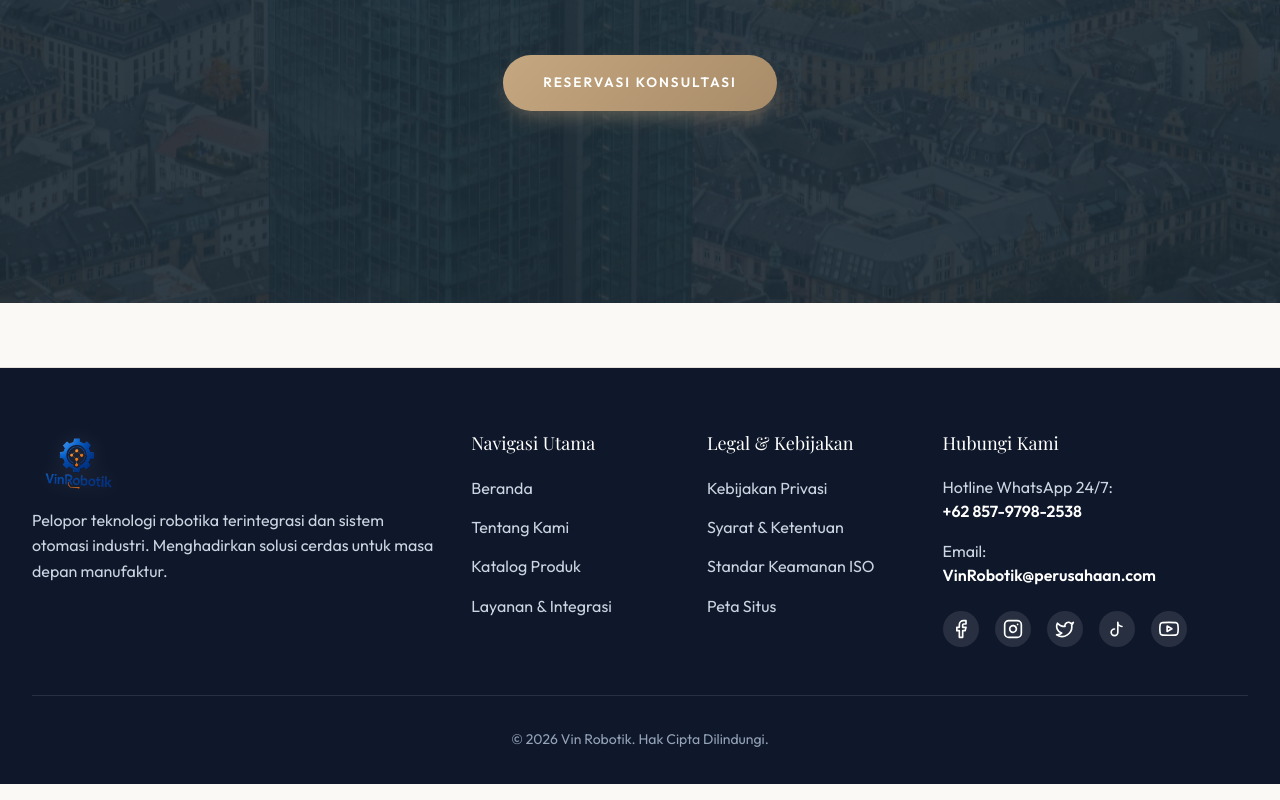
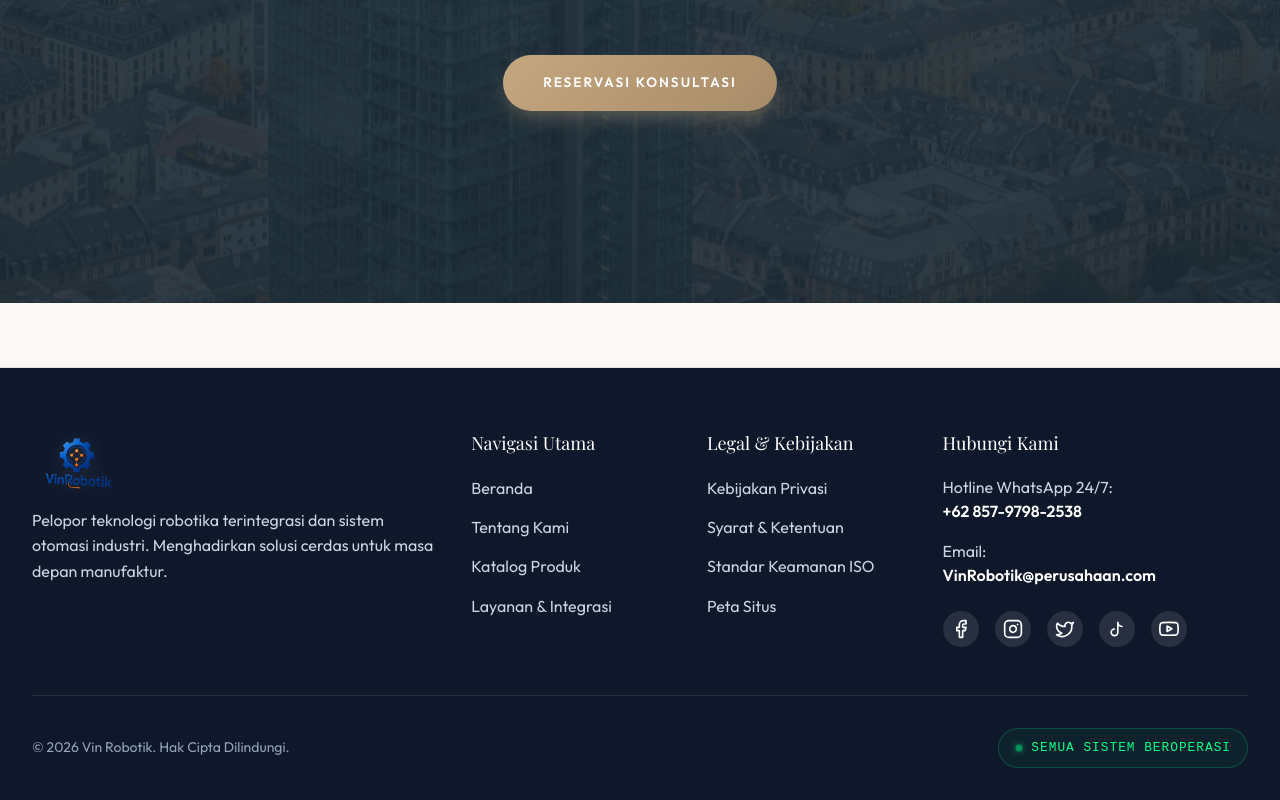
Before and after one commit to eellyaaviolyn-web/web-perusahaan-robotika, a React (Vite) app: page / in a window 1280 px wide. Shown: the part 4933-5733 px from the top of the page. Built offline with nearby package versions, Linux system fonts and the light colour scheme; a web font is replaced by a local one.

Commit message:
feat: add server status indicator in footer

```diff
--- a/src/components/Footer.css
+++ b/src/components/Footer.css
@@ -86,7 +86,6 @@
 }
 
 .footer-bottom {
-  text-align: center;
   padding-top: 2rem;
   border-top: 1px solid rgba(255, 255, 255, 0.1);
   color: #94a3b8;
@@ -104,3 +103,50 @@
     grid-template-columns: 1fr;
   }
 }
+
+.footer-bottom {
+  display: flex;
+  justify-content: space-between;
+  align-items: center;
+  flex-wrap: wrap;
+  gap: 1rem;
+}
+
+.server-status {
+  display: flex;
+  align-items: center;
+  gap: 0.5rem;
+  background: rgba(0, 255, 136, 0.05);
+  padding: 0.5rem 1rem;
+  border-radius: 20px;
+  border: 1px solid rgba(0, 255, 136, 0.2);
+}
+
+.status-dot {
+  width: 8px;
+  height: 8px;
+  background-color: #00ff88;
+  border-radius: 50%;
+  box-shadow: 0 0 8px #00ff88;
+  animation: blink 2s infinite ease-in-out;
+}
+
+.status-text {
+  font-size: 0.8rem;
+  color: #00ff88;
+  letter-spacing: 1px;
+  text-transform: uppercase;
+  font-family: var(--font-mono, monospace);
+}
+
+@keyframes blink {
+  0%, 100% { opacity: 1; transform: scale(1); }
+  50% { opacity: 0.4; transform: scale(0.8); }
+}
+
+@media (max-width: 768px) {
+  .footer-bottom {
+    flex-direction: column;
+    justify-content: center;
+  }
+}
--- a/src/components/Footer.jsx
+++ b/src/components/Footer.jsx
@@ -77,6 +77,10 @@ export default function Footer() {
 
         <div className="footer-bottom">
           <p>{t('footer.rights')}</p>
+          <div className="server-status">
+            <span className="status-dot"></span>
+            <span className="status-text">{t('footer.status') || "All Systems Operational"}</span>
+          </div>
         </div>
       </div>
     </footer>
--- a/src/locales/en.js
+++ b/src/locales/en.js
@@ -713,3 +713,5 @@ en.notFound = {
 en.wa = {
   tooltip: "Chat Now"
 };
+
+en.footer.status = "All Systems Operational";
--- a/src/locales/id.js
+++ b/src/locales/id.js
@@ -713,3 +713,5 @@ id.notFound = {
 id.wa = {
   tooltip: "Chat Sekarang"
 };
+
+id.footer.status = "Semua Sistem Beroperasi";
```
